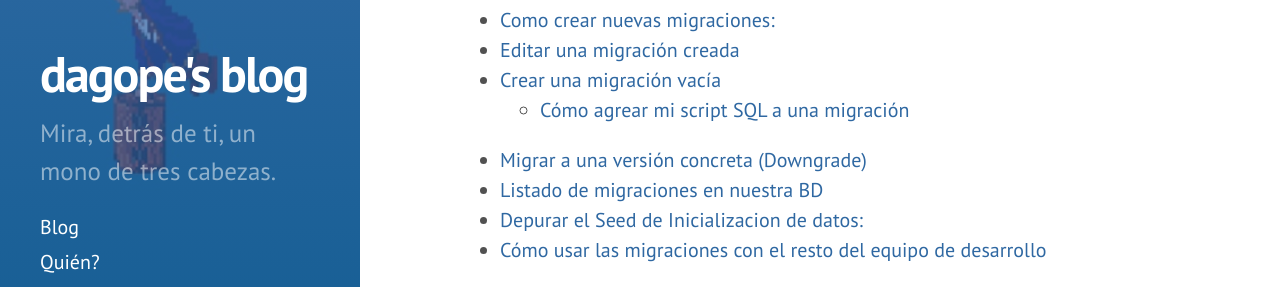
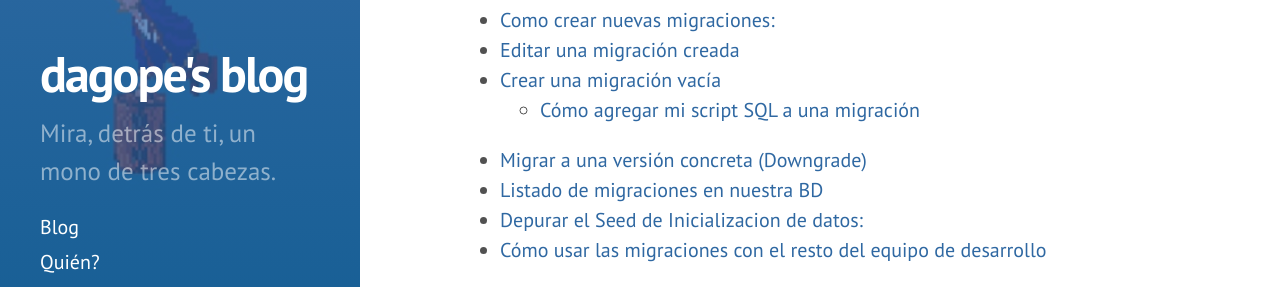
Before and after one commit to dagope/dagope.github.io, a Jekyll site: the page built from _posts/2018-09-27-EF6-migraciones-comandos.md, in a window 1280 px wide and 900 px high. Shown: the part 425-712 px from the top of the window. Built offline with Jekyll 4.4.1, drawn with Linux system fonts in a browser that asks for light colours; nearby versions of some CDN libraries; comment, search, counter and statistics services are not loaded; some of the changed text lies outside the part shown.

Commit message:
fix gramatical error

````diff
--- a/_posts/2018-09-27-EF6-migraciones-comandos.md
+++ b/_posts/2018-09-27-EF6-migraciones-comandos.md
@@ -18,7 +18,7 @@ Para que esté bien claro, este post es sobre EF6, en uno posterior trataré sob
 - [Como crear nuevas migraciones:](#como-crear-nuevas-migraciones)
 - [Editar una migración creada](#editar-una-migración-creada)
 - [Crear una migración vacía](#crear-una-migración-vacía)
-    - [Cómo agrear mi script SQL a una migración](#cómo-agrear-mi-script-sql-a-una-migración)
+    - [Cómo agregar mi script SQL a una migración](#cómo-agregar-mi-script-sql-a-una-migración)
 - [Migrar a una versión concreta (Downgrade)](#migrar-a-una-versión-concreta-downgrade)
 - [Listado de migraciones en nuestra BD](#listado-de-migraciones-en-nuestra-bd)
 - [Depurar el Seed de Inicializacion de datos:](#depurar-el-seed-de-inicializacion-de-datos)
@@ -248,7 +248,7 @@ Add-Migration -Name ChangesInStoreProcedures -ProjectName "App1.Data"
 ```
 Esto nos genera nuestra migración con la diferencia de que los métodos Up() y Down() están vacíos.
 
-### Cómo agrear mi script SQL a una migración
+### Cómo agregar mi script SQL a una migración
 Para ejecutar cualquier script sql en los métodos Up() y Down() de nuestro fichero migration, tenemos el método Sql(...) heredado de DbMigration.
 <br/>¿Queremos agregar una vista al modelo de datos? Pues un ejemplo sería así:
 ```c#
````
